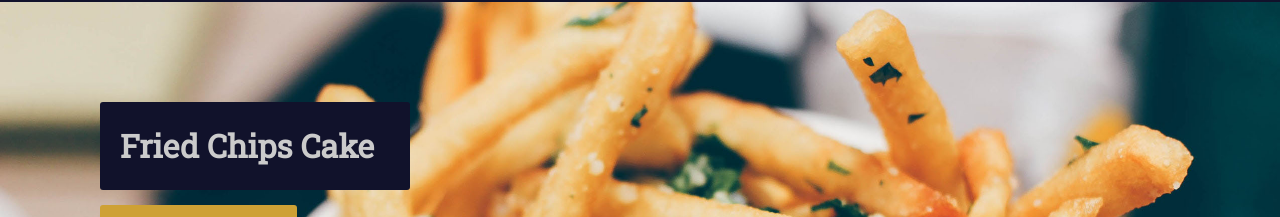
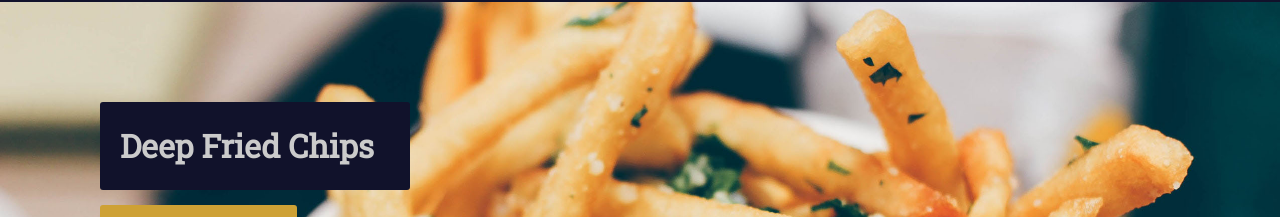
Before and after one commit to Dal-dev1/cakes-website, a plain HTML site: page index.html in a window 1280 px wide. Shown: the part 308-525 px from the top of the page. Drawn offline with Linux system fonts and the light colour scheme.

Commit message:
Update index.html

```diff
--- a/index.html
+++ b/index.html
@@ -97,7 +97,7 @@
     </div>
     <div class="hero-section">
       <div class="top-heading">
-        <h1>Fried Chips Cake</h1>
+        <h1>Deep Fried Chips</h1>
       </div>
       <div class="bottom-heading">
         <h3>Always Blustful</h3>
```
